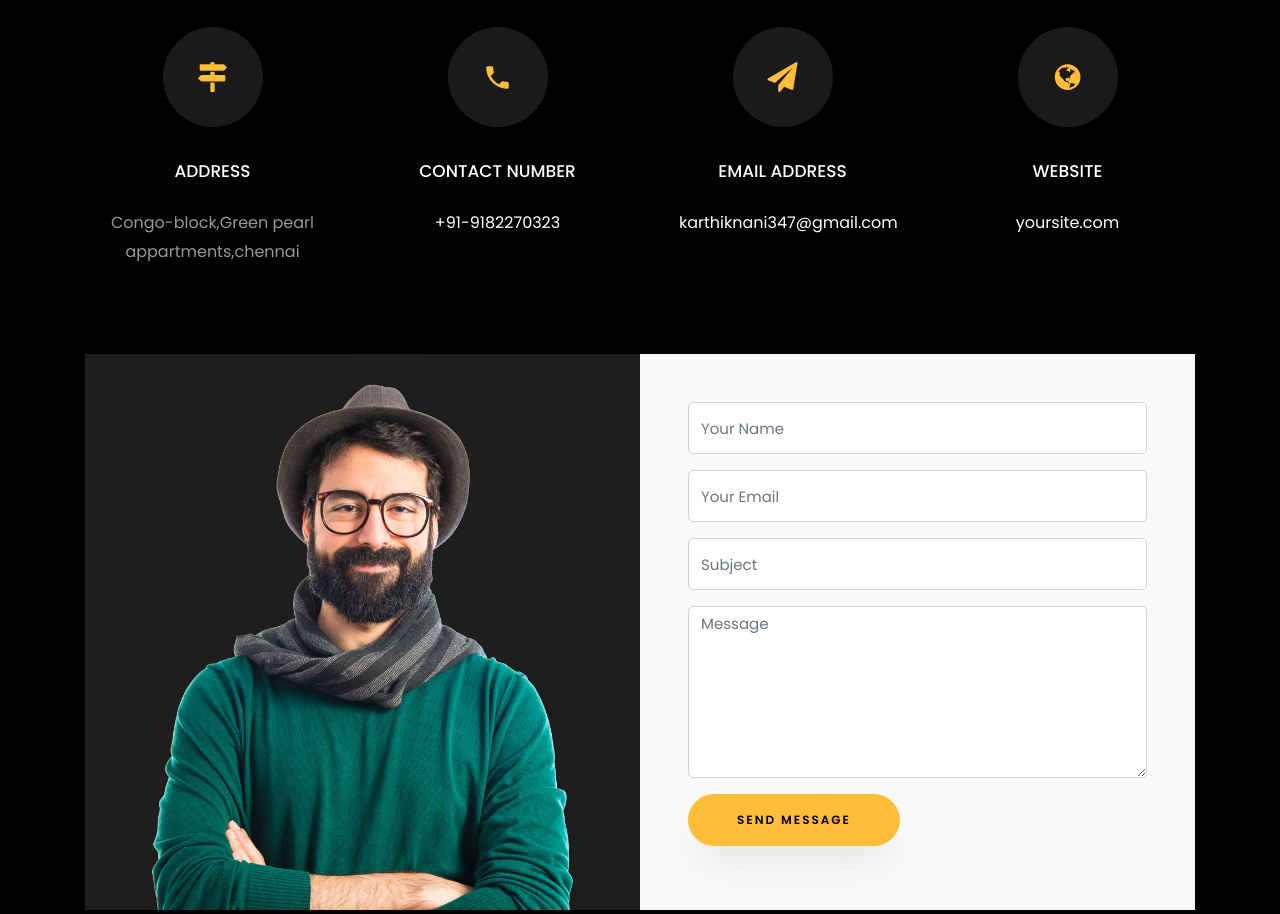
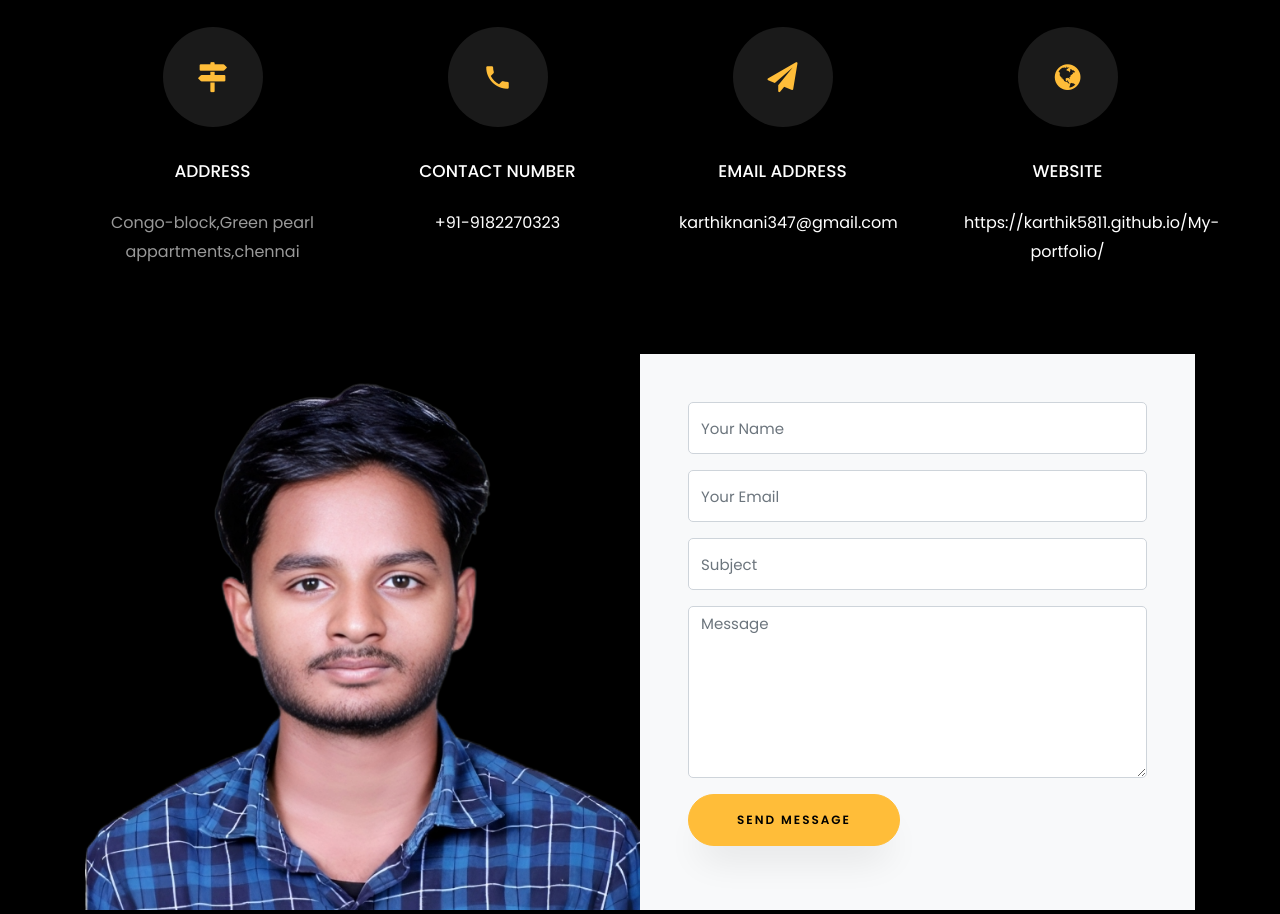
Before and after one commit to karthik5811/My-portfolio, a plain HTML site: page index.html in a window 1280 px wide. Shown: the part 6962-7876 px from the top of the page. Drawn offline with nearby package versions, Linux system fonts and the light colour scheme; files that its build step writes are made by us from their sources; files whose address does not match are found by name.

Commit message:
Update index.html

```diff
--- a/index.html
+++ b/index.html
@@ -466,7 +466,7 @@
           			<span class="icon-globe"></span>
           		</div>
           		<h3 class="mb-4">Website</h3>
-	            <p><a href="#">yoursite.com</a></p>
+	            <p><a href="#">https://karthik5811.github.io/My-portfolio/</a></p>
 	          </div>
           </div>
         </div>
@@ -494,7 +494,7 @@
           </div>
 
           <div class="col-md-6 d-flex">
-          	<div class="img" style="background-image: url(images/about.jpg);"></div>
+          	<div class="img" style="background-image: url(images/bg_1.png);"></div>
           </div>
         </div>
       </div>
```
